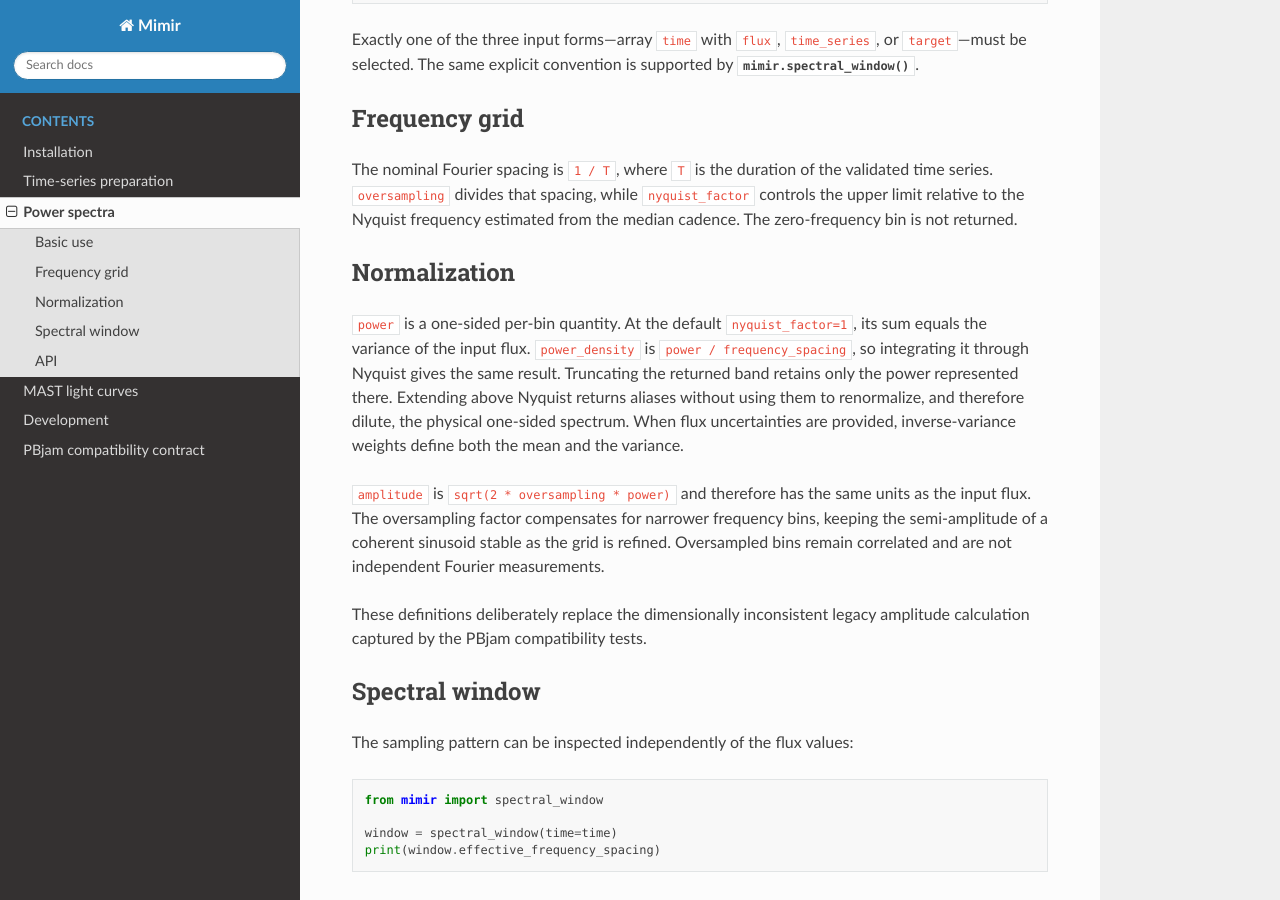
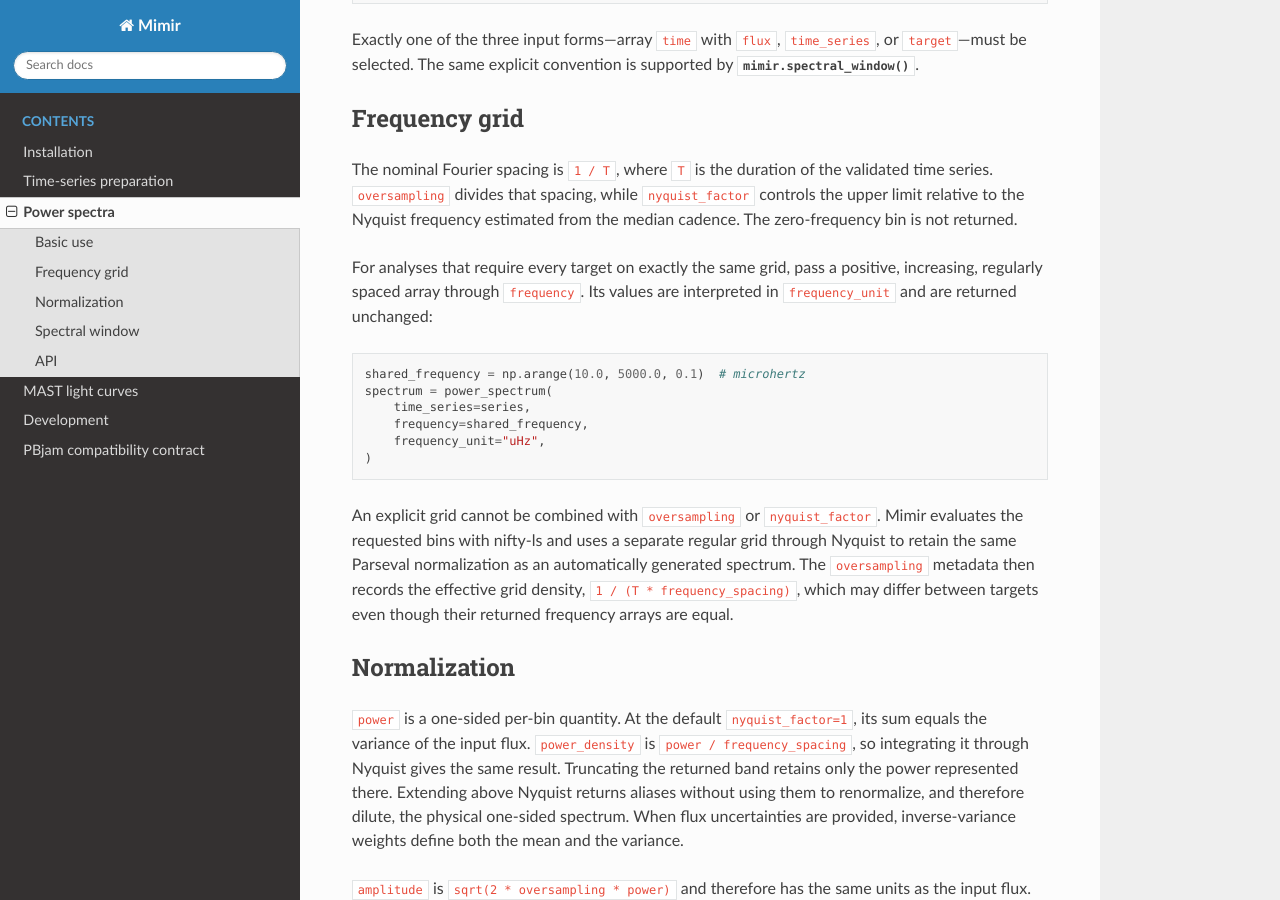
Before and after one commit to nielsenmb/Mimir, a Sphinx documentation site: the page built from docs/spectrum.rst, in a window 1280 px wide and 900 px high, scrolled down 855 px. Built offline with Sphinx 7.4.7 and the Read the Docs theme 3.1.0, drawn with Linux system fonts in a browser that asks for light colours.

Commit message:
Document and test explicit frequency grids

```diff
--- a/docs/spectrum.rst
+++ b/docs/spectrum.rst
@@ -52,6 +52,26 @@ The nominal Fourier spacing is ``1 / T``, where ``T`` is the duration of the
 validated time series. ``oversampling`` divides that spacing, while
 ``nyquist_factor`` controls the upper limit relative to the Nyquist frequency
 estimated from the median cadence. The zero-frequency bin is not returned.
+
+For analyses that require every target on exactly the same grid, pass a
+positive, increasing, regularly spaced array through ``frequency``. Its values
+are interpreted in ``frequency_unit`` and are returned unchanged:
+
+.. code-block:: python
+
+   shared_frequency = np.arange(10.0, 5000.0, 0.1)  # microhertz
+   spectrum = power_spectrum(
+       time_series=series,
+       frequency=shared_frequency,
+       frequency_unit="uHz",
+   )
+
+An explicit grid cannot be combined with ``oversampling`` or
+``nyquist_factor``. Mimir evaluates the requested bins with nifty-ls and uses a
+separate regular grid through Nyquist to retain the same Parseval normalization
+as an automatically generated spectrum. The ``oversampling`` metadata then
+records the effective grid density, ``1 / (T * frequency_spacing)``, which may
+differ between targets even though their returned frequency arrays are equal.
 
 Normalization
 -------------
```
